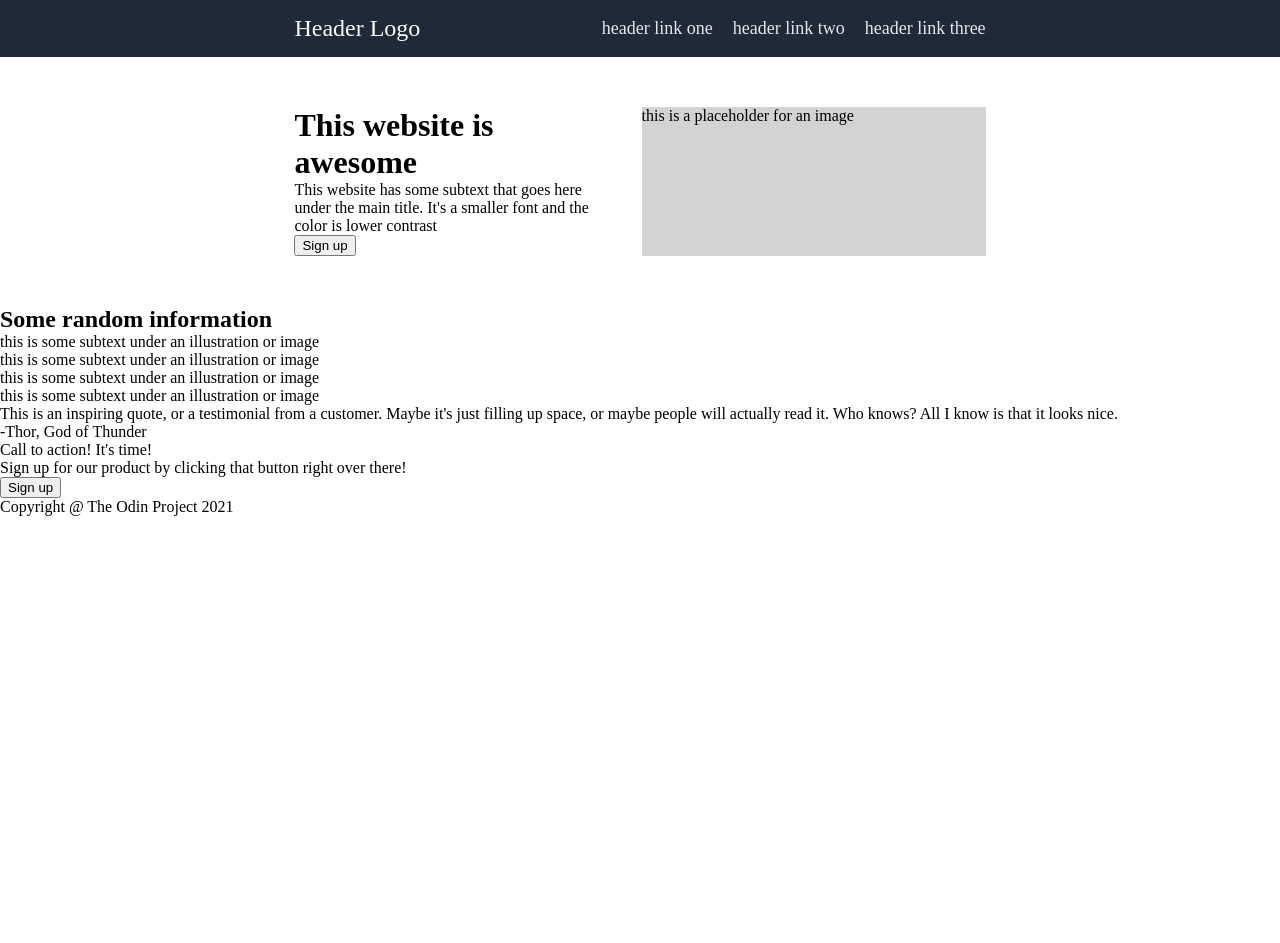
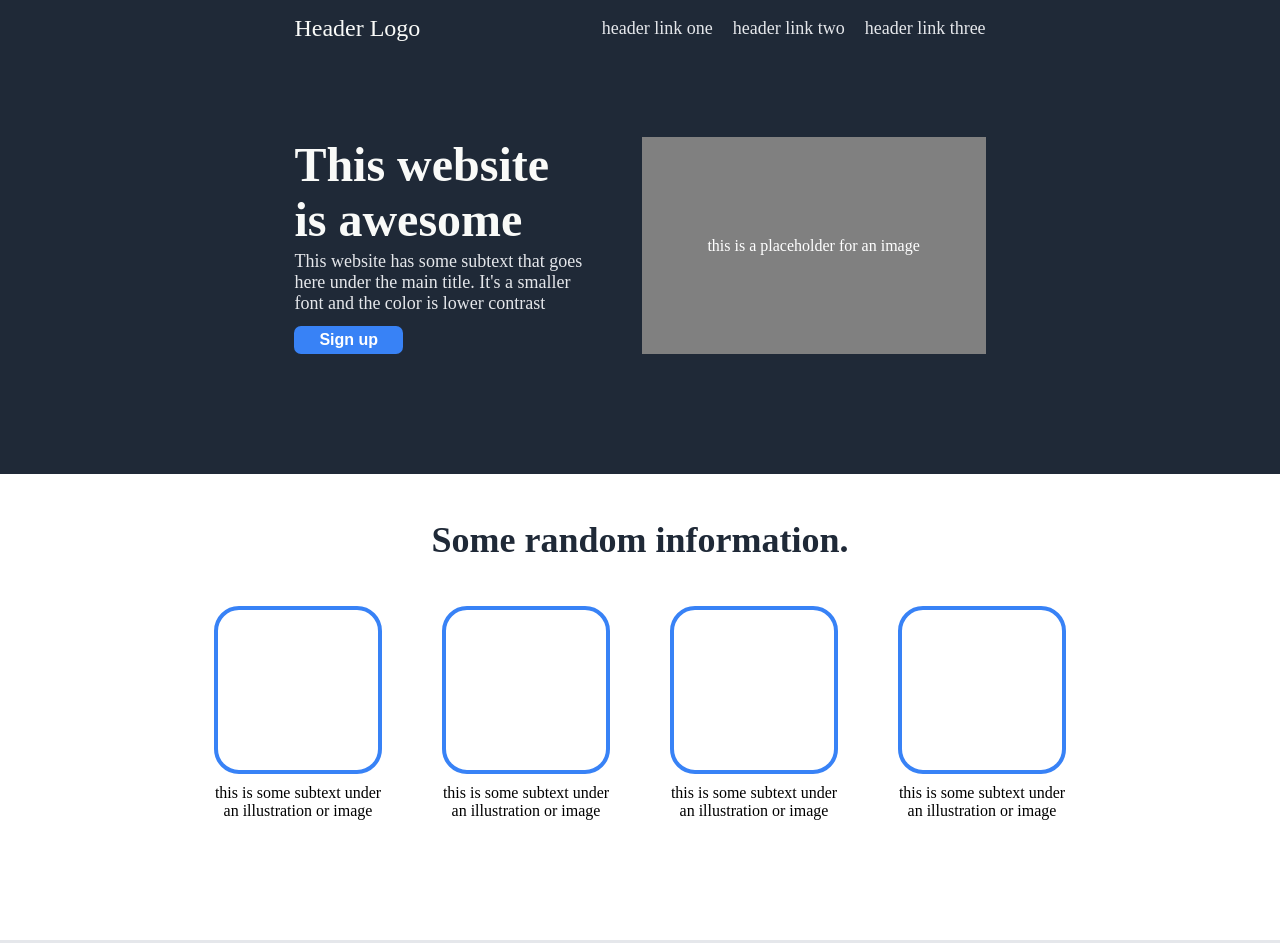
Before and after one commit to justinchang91/landing_page, a plain HTML site: page index.html in a window 1280 px wide. Shown: the top 943 px of the page. Before the commit the page ends 800 px from the top, so only its background shows below. Drawn offline with Linux system fonts and the light colour scheme.

Commit message:
Finally finished the landing page. Time to move onto JavaScript finally!

```diff
--- a/index.html
+++ b/index.html
@@ -23,12 +23,13 @@
                 <p>This website has some subtext that goes here under the main title.
                     It's a smaller font and the color is lower contrast
                 </p>
-                <button>Sign up</button>
+                <button class="sign-up-button">Sign up</button>
             </div>
             <div class="img-placeholder">this is a placeholder for an image</div>
         </div>
         <div class="random-info-container">
-            <h2>Some random information</h2>
+            <h2>Some random information.</h2>
+            <div class="items">
                 <div class="item">
                     <div class="item-image"></div>
                     <p>this is some subtext under an illustration or image</p>
@@ -46,6 +47,7 @@
                     <p>this is some subtext under an illustration or image</p>
                 </div>
             </div>
+        </div>
         <div class="quote-container">
             <p>This is an inspiring quote, or a testimonial from a customer. Maybe
                 it's just filling up space, or maybe people will actually read it.
@@ -54,11 +56,13 @@
             <div class="quote-author">-Thor, God of Thunder</div>
         </div>
         <div class="call-to-action-container">
+            <div class="content-holder">
                 <div class="content">
-                <div>Call to action! It's time!</div>
+                    <div class="call-to-action">Call to action! It's time!</div>
                     <p>Sign up for our product by clicking that button right over there!</p>
                 </div>
                 <button>Sign up</button>
+            </div>
         </div>
         <div class="footer">
             Copyright @ The Odin Project 2021
--- a/style.css
+++ b/style.css
@@ -44,7 +44,10 @@ a {
 .slogan-container {
   display: flex;
   padding: 50px 23vw;
+  padding-top: 80px;
+  padding-bottom: 120px;
   gap: 40px;
+  background-color: #1F2937;
 }
 
 .slogan-content {
@@ -55,11 +58,132 @@ a {
 }
 
 .img-placeholder {
-    background-color: lightgray;
+    background-color: grey;
     display: flex;
     flex: 1;
+    align-items: center;
+    justify-content: center;
+    color: white;
 }
 
 .slogan-content h1 {
-    width: 20vw;
+    width: 21vw;
+    font-size: 48px;
+    font-weight: 900;
+    color: #F9FAF8;
 }
+
+.slogan-content p {
+  padding-top: 4px;
+  padding-bottom: 12px;
+  font-size: 18px;
+  color: #E5E7EB;
+}
+
+.slogan-content .sign-up-button {
+  /*Still have to do some work*/
+  color: white;
+  background-color: #3882F6;
+  border: none;
+  font-size: 16px;
+  font-weight: 700;
+  border-radius: 7px;
+  padding: 5px 25px;
+}
+
+.random-info-container {
+  display: flex;
+  flex-direction: column;
+  align-items: center;
+}
+
+.random-info-container h2 {
+  font-size: 36px;
+  font-weight: 900;
+  color: #1F2937;
+  padding: 45px 0px;
+}
+.items {
+  display: flex;
+  gap: 60px;
+  justify-content: center;
+  padding-bottom: 120px;
+}
+
+.item {
+  flex: 0;
+  text-align: center;
+}
+
+.item-image{
+  padding: 80px;
+  border: 4px solid #3882F6;
+  border-radius: 25px;
+  margin-bottom: 10px;
+}
+
+.quote-container {
+  background-color: #E5E7EB;
+  display: flex;
+  flex-direction: column;
+  align-items: center;
+  justify-content: center;
+  padding: 100px 500px;
+}
+
+.quote-container p {
+  font-size: 36px;
+  font-weight: 400;
+  font-style: italic;
+  color: #1F2937;
+}
+
+.quote-author {
+  align-self: flex-end;
+  font-size: 18px;
+  font-weight: 700;
+}
+
+.call-to-action-container {
+  display: flex;
+  justify-content: center;
+  align-items: center;
+  padding: 80px 300px;
+}
+
+.content-holder {
+  background-color: #3882F6;
+  color: white;
+  display: flex;
+  justify-content: space-between;
+  padding: 50px 100px;
+  width: 70vw;
+  border-radius: 10px;
+}
+
+.content-holder .content {
+  display: flex;
+  flex-direction: column;
+  gap: 4px;
+}
+
+.content-holder .content .call-to-action {
+  font-size: 20px;
+  font-weight: 700;
+}
+
+.content-holder button {
+  font-size: 18px;
+  padding: 10px 50px;
+  background-color: #3882F6;
+  color: white;
+  border: 3px solid white;
+  border-radius: 10px;
+}
+
+.footer {
+  text-align: center;
+  padding: 30px 0;
+  background-color: #1F2937;
+  color: white;
+}
```
Lines whose indentation alone changed are shown as unchanged.
